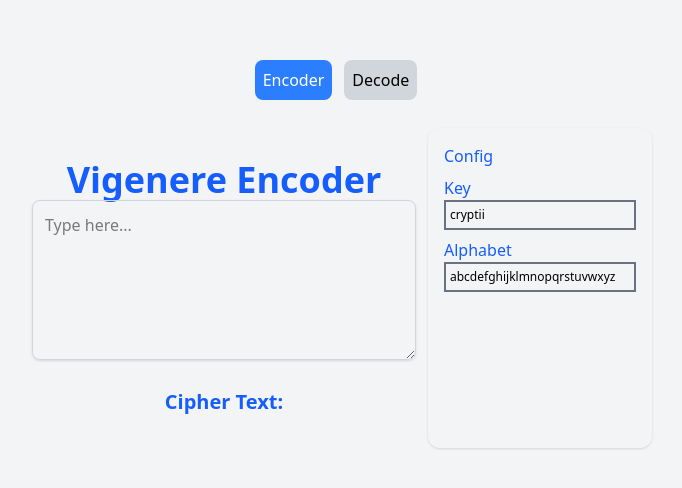
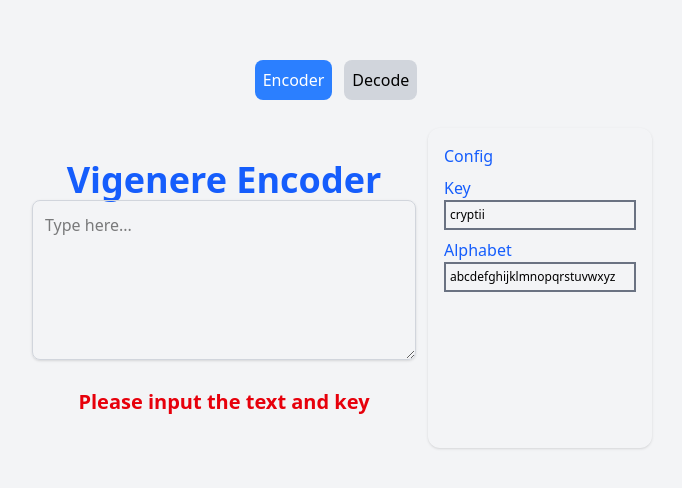
Before and after one commit to MinhTriet0612/next-vigenere-cipher, a Next.js app: page / in a window 1280 px wide. Shown: the part 146-634 px from the top of the page, without its empty margins (304-986 px from the left). Built offline with nearby package versions, Linux system fonts and the light colour scheme.

Commit message:
fix core func

```diff
--- a/src/pages/encode-page.tsx
+++ b/src/pages/encode-page.tsx
@@ -12,7 +12,15 @@ export default function EncodePage() {
     <div className="h-[100%] p-3 flex flex-col justify-center items-center gap-7 bg-gray-100 ">
       <PlainTextComponent title="Vigenere Encoder" text={text} setText={setText} />
       <div>
-        <p className="text-xl font-bold text-blue-600">Cipher Text: {encode(text, secretKey, alphabet)}</p>
+        {(text.length * secretKey.length > 0) ?
+          <p className="text-xl font-bold text-blue-600">
+            Cipher Text: {encode(text, secretKey, alphabet)}
+          </p>
+          :
+          <p className="text-xl font-bold text-red-600">
+            Please input the text and key
+          </p>
+        }
       </div>
     </div>
     <ConfigComponent alphabet={alphabet} setAlphabet={setAlphabet} secretKey={secretKey} setSecretKey={setScretKey} />
```
